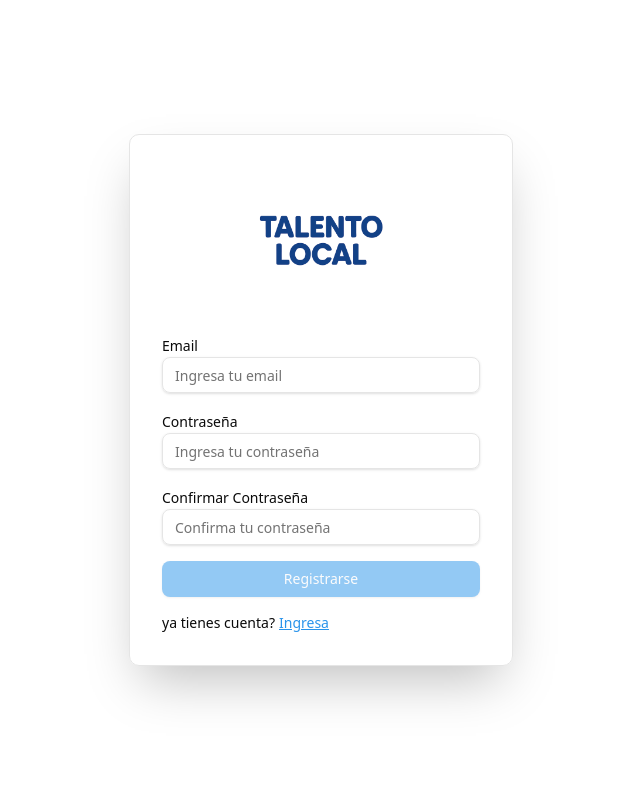
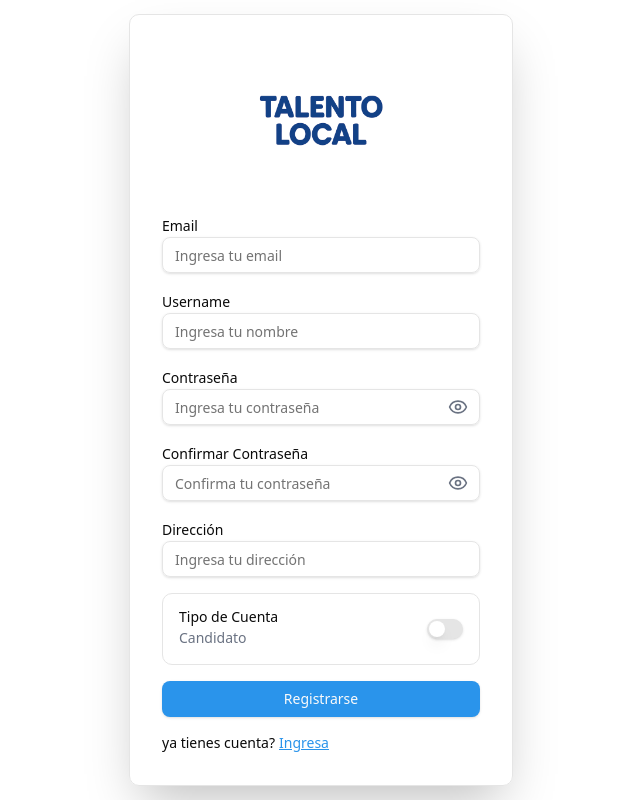
Before and after one commit to Akiii-lab/Talento-Local-Web-Client, a Next.js app: page /signup in a window 1280 px wide. Shown: the whole page, without its empty margins (319-959 px from the left). Built offline with nearby package versions, Linux system fonts and the light colour scheme.

Commit message:
feat: implement login and signup API endpoints with improved error handling and user feedback

```diff
--- /dev/null
+++ b/src/app/api/auth/signup/route.ts
@@ -0,0 +1,19 @@
+import { GetProfilesClient } from "@/utils/clients";
+import { NextRequest, NextResponse } from "next/server";
+
+export async function POST(req: NextRequest) {
+    const { name, email, password, address, type } = await req.json();
+    const api = GetProfilesClient();
+    const response = await fetch(`${api}/auth/signup`, {
+        method: "POST",
+        headers: {
+            "Content-Type": "application/json",
+        },
+        body: JSON.stringify({ name, email, password, address, type}),
+    });
+    if(response.status === 200) {
+        return new NextResponse(JSON.stringify({ message: "User created successfully", ok: true }), { status: 200 });
+    }
+    console.error("Error creating user:", await response.text());
+    return new NextResponse(JSON.stringify({ message: "Error creating user", ok: false }), { status: 500 });
+}
--- a/src/components/login/login.tsx
+++ b/src/components/login/login.tsx
@@ -8,12 +8,15 @@ import { Button } from '../ui/button';
 import { useRouter } from 'next/navigation';
 import { useCompanyStore, useUserStore } from '@/app/store/userStore';
 import { toast } from 'sonner';
+import { useState } from 'react';
+import { Eye, EyeOff } from 'lucide-react';
 
 export const LoginComponent = () => {
   const router = useRouter();
   const form = useForm();
   const { setUser } = useUserStore();
   const { setCompany } = useCompanyStore();
+  const [showPassword, setShowPassword] = useState(false);
 
   const handleLogin = async () => {
     try {
@@ -29,11 +32,9 @@ export const LoginComponent = () => {
     });
 
     const data = await res.json();
-
     if(!res.ok) {
       throw new Error();
     }
-
     if (data.type === "company") {
       setCompany(data.user);
     }
@@ -79,7 +80,20 @@ export const LoginComponent = () => {
             <FormItem>
               <FormLabel>Contraseña</FormLabel>
               <FormControl>
-                <Input placeholder="Ingresa tu contraseña" {...field} />
+                <div className="relative">
+                  <Input
+                    type={showPassword ? "text" : "password"}
+                    placeholder="Ingresa tu contraseña"
+                    {...field}
+                  />
+                  <button
+                    type="button"
+                    onClick={() => setShowPassword(!showPassword)}
+                    className="absolute right-3 top-1/2 transform -translate-y-1/2 text-gray-500 hover:text-gray-700"
+                  >
+                    {showPassword ? <EyeOff size={20} /> : <Eye size={20} />}
+                  </button>
+                </div>
               </FormControl>
             </FormItem>
           )}
--- a/src/components/signup/signup.tsx
+++ b/src/components/signup/signup.tsx
@@ -4,13 +4,84 @@ import Image from "next/image";
 import { Button } from "../ui/button";
 import { Form, FormControl, FormField, FormItem, FormLabel } from "../ui/form";
 import { Input } from "../ui/input";
+import { Switch } from "../ui/switch";
 import { useForm } from "react-hook-form";
 import { useRouter } from "next/navigation";
+import { toast } from "sonner";
+import { useState } from "react";
+import { Loader, Eye, EyeOff } from "lucide-react";
 
 
 export const SignupComponent = () => {
     const singupform = useForm();
     const router = useRouter();
+    const [loading, setLoading] = useState(false);
+    const [showPassword, setShowPassword] = useState(false);
+    const [showConfirmPassword, setShowConfirmPassword] = useState(false);
+    const [userType, setUserType] = useState<"user" | "company">("user");
+
+    const validateForm = (): boolean => {
+        const { username, email, password, confirmPassword, address } = singupform.getValues();
+
+        const validations = [
+            { condition: !username, message: "Nombre de usuario es requerido" },
+            { condition: !email, message: "Email es requerido" },
+            { condition: !password, message: "Contraseña es requerida" },
+            { condition: !address, message: "Dirección es requerida" },
+            { condition: password !== confirmPassword, message: "Las contraseñas no coinciden" },
+            { condition: !userType, message: "Debes seleccionar un tipo de cuenta" },
+        ];
+
+        for (const { condition, message } of validations) {
+            if (condition) {
+                toast.error(message);
+                return false;
+            }
+        }
+        return true;
+    };
+
+    const handleSignup = async () => {
+        try {
+            setLoading(true);
+            if (!validateForm()) return;
+            const { username, email, password, address } = singupform.getValues();
+            const res = await fetch('/api/auth/signup', {
+                method: 'POST',
+                headers: {
+                    'Content-Type': 'application/json',
+                },
+                body: JSON.stringify({
+                    username,
+                    email,
+                    password,
+                    address,
+                    type: userType
+                }),
+            });
+
+            const data = await res.json();
+            if (data.ok) {
+                toast.success("Usuario registrado exitosamente");
+                router.push('/login');
+            } else {
+                throw new Error();
+            }
+        } catch (error) {
+            toast.error("Error al registrar el usuario. Por favor, intenta de nuevo.");
+            console.error("Signup error:", error);
+        } finally {
+            setLoading(false);
+        }
+    }
+
+    if (loading) {
+        return (
+            <div className="flex p-8 gap-4 w-sm items-center justify-center">
+                <Loader className="animate-spin" />
+            </div>
+        )
+    }
 
     return (
         <div className="flex flex-col border shadow-2xl rounded-lg p-8 gap-4 w-sm">
@@ -39,12 +110,37 @@ export const SignupComponent = () => {
                 />
                 <FormField
                     control={singupform.control}
+                    name="username"
+                    render={({ field }) => (
+                        <FormItem>
+                            <FormLabel>Username</FormLabel>
+                            <FormControl>
+                                <Input placeholder="Ingresa tu nombre" {...field} />
+                            </FormControl>
+                        </FormItem>
+                    )}
+                />
+                <FormField
+                    control={singupform.control}
                     name="password"
                     render={({ field }) => (
                         <FormItem>
                             <FormLabel>Contraseña</FormLabel>
                             <FormControl>
-                                <Input placeholder="Ingresa tu contraseña" {...field} />
+                                <div className="relative">
+                                    <Input
+                                        type={showPassword ? "text" : "password"}
+                                        placeholder="Ingresa tu contraseña"
+                                        {...field}
+                                    />
+                                    <button
+                                        type="button"
+                                        onClick={() => setShowPassword(!showPassword)}
+                                        className="absolute right-3 top-1/2 transform -translate-y-1/2 text-gray-500 hover:text-gray-700"
+                                    >
+                                        {showPassword ? <EyeOff size={20} /> : <Eye size={20} />}
+                                    </button>
+                                </div>
                             </FormControl>
                         </FormItem>
                     )}
@@ -56,13 +152,58 @@ export const SignupComponent = () => {
                         <FormItem>
                             <FormLabel>Confirmar Contraseña</FormLabel>
                             <FormControl>
-                                <Input placeholder="Confirma tu contraseña" {...field} />
+                                <div className="relative">
+                                    <Input
+                                        type={showConfirmPassword ? "text" : "password"}
+                                        placeholder="Confirma tu contraseña"
+                                        {...field}
+                                    />
+                                    <button
+                                        type="button"
+                                        onClick={() => setShowConfirmPassword(!showConfirmPassword)}
+                                        className="absolute right-3 top-1/2 transform -translate-y-1/2 text-gray-500 hover:text-gray-700"
+                                    >
+                                        {showConfirmPassword ? <EyeOff size={20} /> : <Eye size={20} />}
+                                    </button>
+                                </div>
                             </FormControl>
                         </FormItem>
                     )}
                 />
+                <FormField
+                    control={singupform.control}
+                    name="address"
+                    render={({ field }) => (
+                        <FormItem>
+                            <FormLabel>Dirección</FormLabel>
+                            <FormControl>
+                                <Input placeholder="Ingresa tu dirección" {...field} />
+                            </FormControl>
+                        </FormItem>
+                    )}
+                />
+                <FormField
+                    control={singupform.control}
+                    name="userType"
+                    render={({ field }) => (
+                        <FormItem>
+                            <div className="flex items-center justify-between p-4 border rounded-lg">
+                                <div className="flex flex-col gap-1">
+                                    <FormLabel>Tipo de Cuenta</FormLabel>
+                                    <span className="text-sm text-gray-500">
+                                        {userType === "user" ? "Candidato" : "Empresa"}
+                                    </span>
+                                </div>
+                                <Switch
+                                    checked={userType === "company"}
+                                    onCheckedChange={(checked) => setUserType(checked ? "company" : "user")}
+                                />
+                            </div>
+                        </FormItem>
+                    )}
+                />
             </Form>
-            <Button disabled>
+            <Button onClick={handleSignup}>
                 Registrarse
             </Button>
             <div className='text-sm flex items-center justify-start gap-1 hover:cursor-pointer'>
--- /dev/null
+++ b/src/utils/clients.ts
@@ -0,0 +1,15 @@
+export const GetGestionClient = () => {
+    const url = process.env.NEXT_PUBLIC_GESTION_URL;
+    if(!url){
+        throw new Error("GestionApiUrl is not defined");
+    }
+    return url;
+}
+
+export const GetProfilesClient = () => {
+    const url = process.env.NEXT_PUBLIC_PROFILES_URL;
+    if(!url){
+        throw new Error("ProfilesApiUrl is not defined");
+    }
+    return url;
+}
```
Also changed, not shown: src/app/api/auth/login/route.ts (+17 -33 lines).
